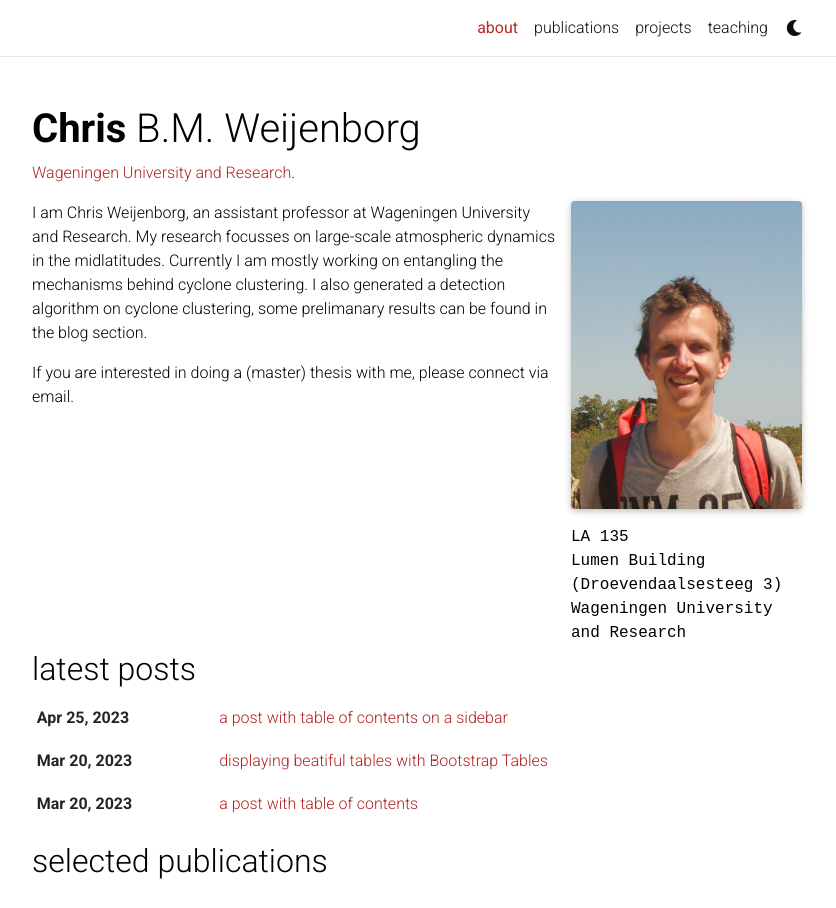
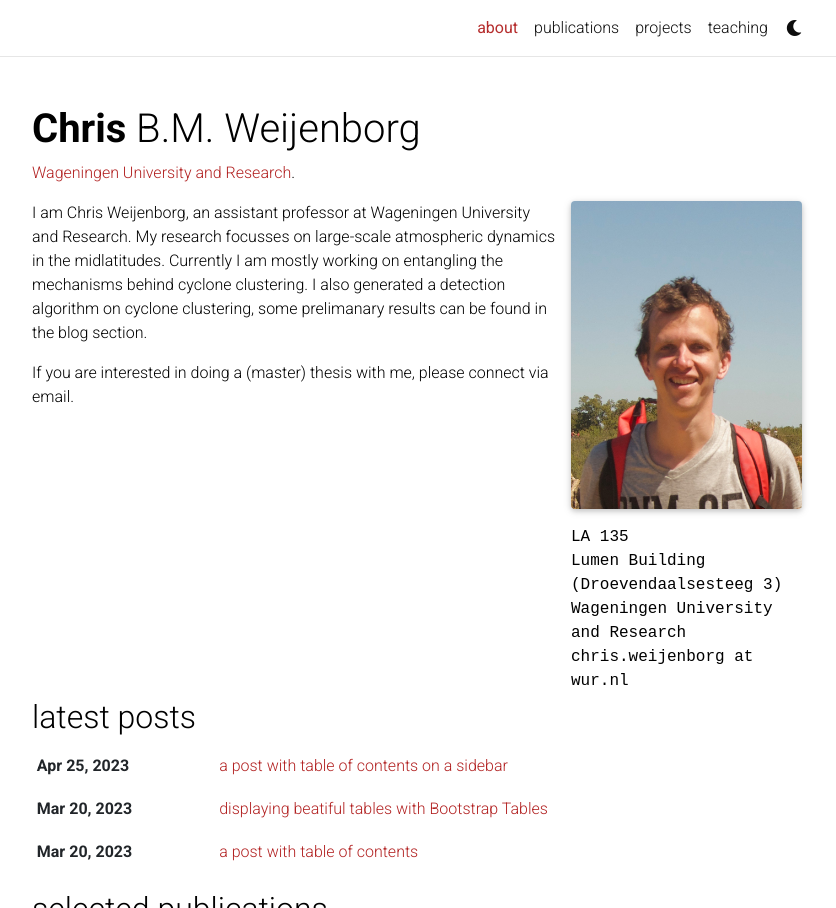
Before and after one commit to chrisweij/chrisweij.github.io, a Jekyll site: the page built from _pages/about.md, in a window 1280 px wide and 1245 px high, cut to the strip 0-908 px from the top of the window. Shown: the whole strip, without its empty margins (223-1059 px from the left). Built offline with Jekyll 4.4.1, drawn with Linux system fonts in a browser that asks for light colours; full-size pictures stand in for the smaller copies a plugin makes; comment, search, counter and statistics services are not loaded; a style sheet for code colours, icons or effects is not loaded.

Commit message:
added email to homepage

```diff
--- a/_pages/about.md
+++ b/_pages/about.md
@@ -12,6 +12,7 @@ profile:
     <p>LA 135</p>
     <p>Lumen Building (Droevendaalsesteeg 3)</p>
     <p>Wageningen University and Research</p>
+    <p>chris.weijenborg at wur.nl</p>
 
 news: true  # includes a list of news items
 latest_posts: true  # includes a list of the newest posts
```
